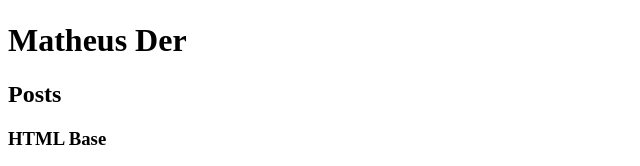
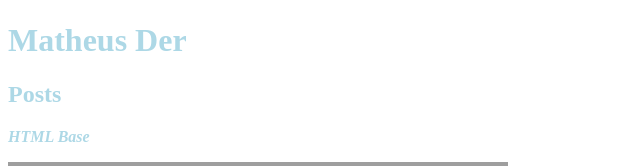
Before and after one commit to MatheusDer/AulaHtmlCssDIO, a plain HTML site: page AulasCss/index.html in a window 1280 px wide. Shown: the part 311-477 px from the top of the page, without its empty margins (0-640 px from the left). Drawn offline with Linux system fonts and the light colour scheme; grey boxes are pictures that could not be loaded.

Commit message:
(css): introducao

```diff
--- a/AulasCss/index.html
+++ b/AulasCss/index.html
@@ -4,6 +4,7 @@
     <meta charset="UTF-8" />
     <meta http-equiv="X-UA-Compatible" content="IE=edge" />
     <meta name="viewport" content="width=device-width, initial-scale=1.0" />
+    <link rel="stylesheet" href="./styles.css" />
     <title>Imagens</title>
   </head>
   <body>
@@ -13,15 +14,15 @@
           src="https://picsum.photos/300"
           alt="foto de perfil do matheus der"
         />
-        <h1>Matheus Der</h1>
+        <h1 id="title">Matheus Der</h1>
       </header>
       <section>
         <header>
-          <h2>Posts</h2>
+          <h2 class="subtitle">Posts</h2>
         </header>
         <article>
           <header>
-            <h3>HTML Base</h3>
+            <h3 class="post-title">HTML Base</h3>
             <img
               src="https://picsum.photos/500/300"
               alt="uma foto gerada automaticamente pelo lorem"
@@ -47,7 +48,7 @@
       </section>
     </main>
     <footer>
-      <h4>Lista de contatos</h4>
+      <h4 id="footer-title">Lista de contatos</h4>
       <ul>
         <li>
           <a href="mailto:random@email.com">Email</a>
--- a/AulasCss/styles.css
+++ b/AulasCss/styles.css
@@ -0,0 +1,11 @@
+#title,
+#footer-title,
+.subtitle,
+.post-title {
+  color: lightblue;
+}
+
+.post-title {
+  font-size: 16px;
+  font-style: italic;
+}
```
